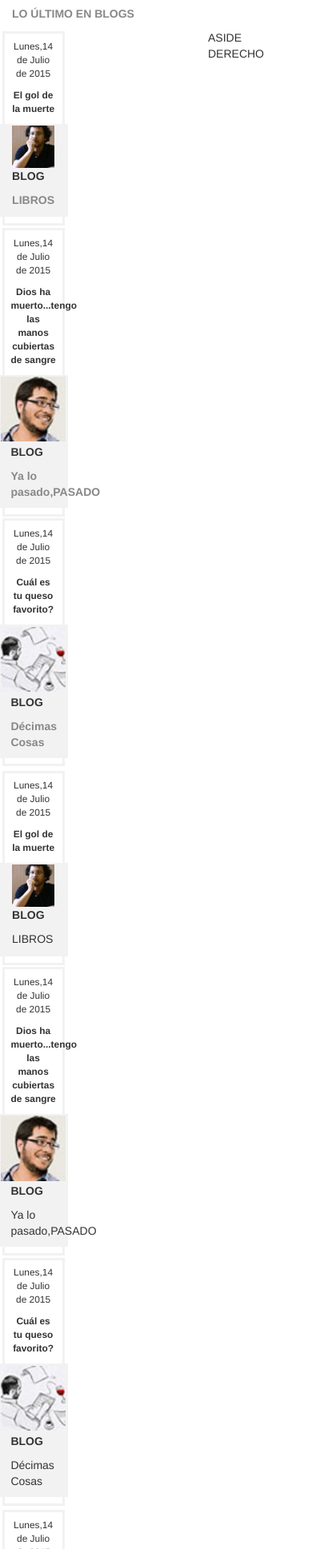
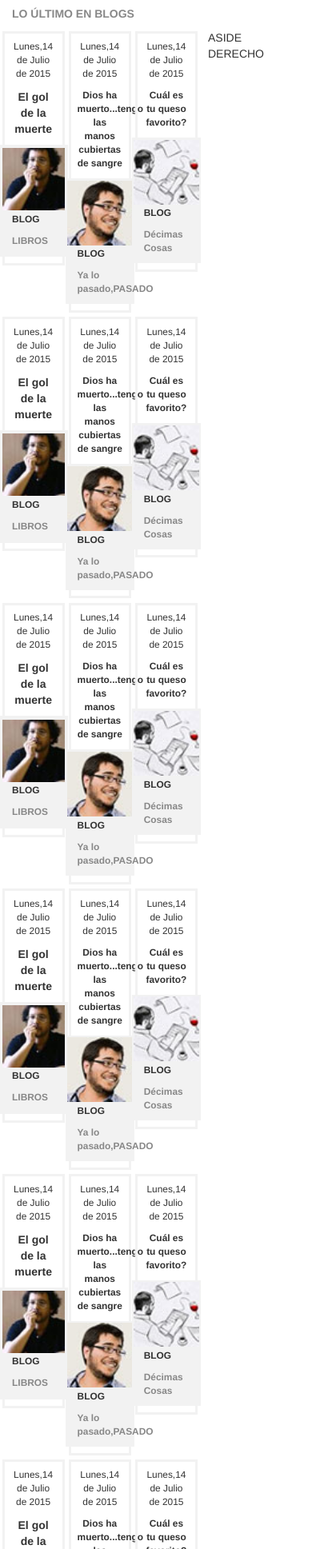
Before and after one commit to IsabelAndreazh/31_EjercicioColaborativo, a plain HTML site: page index.html in a window 390 px wide. Shown: the part 63-2000 px from the top of the page at 80% size. Drawn offline with nearby package versions, Linux system fonts and the light colour scheme.

Commit message:
agregue responsive

```diff
--- a/index.html
+++ b/index.html
@@ -24,20 +24,61 @@
 			<div class="row">
 				<div class="col-lg-8 col-xs-8">
 					<div class="row "><!-- renglon 1 -->
-						<div class="col-lg-4 borde pd-3 cajita-gris">
+						<div class="col-lg-4 col-xs-4 borde pd-3 cajita-gris">
 							<p class="small text-center"> Lunes,14 de Julio de 2015</p>
-							<p class="small text-center"><b>El gol de la muerte</b></p>
+							<p class=" text-center"><b>El gol de la muerte</b></p>
 							<div class="row bg-gray pd-3">
-								<div class="col-lg-4">
+								<div class="col-lg-4 pd-3">
 									<img src="img/blog_avatar_01.jpg">
 								</div>
 								<div class="col-lg-8">
-									<p><b>BLOG</b></p>
-									<p class="gray"><b>LIBROS</b></p>
+									<p class="small"><b>BLOG</b></p>
+									<p class="gray small"><b>LIBROS</b></p>
 								</div>
 							</div>
 						</div>
-						<div class="col-lg-4 borde pd-3  cajita-gris">
+						<div class="col-lg-4 col-xs-4 borde pd-3  cajita-gris">
+							<p class="small text-center"> Lunes,14 de Julio de 2015</p>
+							<p class="small text-center "><b>Dios ha muerto...tengo las manos cubiertas de sangre</b></p>
+							<div class="row bg-gray">
+								<div class="col-lg-4 pd-3">
+									<img class="fotopersona dashed" src="img/blog_avatar_02.jpg">
+								</div>
+								<div class="col-lg-8">
+									<p class="small"> <b>BLOG</b></p>
+									<p class="gray small col-lg-16"><b>Ya lo pasado,PASADO</b></p>
+								</div>
+							</div>
+						</div>
+						<div class="col-lg-4 col-xs-4 borde pd-3 cajita-gris">
+							<p class="small text-center"> Lunes,14 de Julio de 2015</p>
+							<p class="small text-center"><b>Cuál es tu queso favorito?</b></p>
+							<div class="row bg-gray">
+								<div class="col-lg-4 pd-3">
+									<img class="fotopersona dashed" src="img/blog_avatar_03.jpg">
+								</div>
+								<div class="col-lg-8">
+									<p class="small"><b>BLOG</b></p>
+									<p class="gray small"><b>Décimas Cosas</b></p>
+								</div>
+							</div>
+						</div>
+					</div>
+					<div class="row "><!-- renglon 2 -->
+						<div class="col-lg-4 col-xs-4 borde pd-3 cajita-gris">
+							<p class="small text-center"> Lunes,14 de Julio de 2015</p>
+							<p class=" text-center"><b>El gol de la muerte</b></p>
+							<div class="row bg-gray pd-3">
+								<div class="col-lg-4 pd-3">
+									<img src="img/blog_avatar_01.jpg">
+								</div>
+								<div class="col-lg-8">
+									<p class="small"><b>BLOG</b></p>
+									<p class="gray small"><b>LIBROS</b></p>
+								</div>
+							</div>
+						</div>
+						<div class="col-lg-4 col-xs-4  borde pd-3  cajita-gris">
 							<p class="small text-center"> Lunes,14 de Julio de 2015</p>
 							<p class="small text-center"><b>Dios ha muerto...tengo las manos cubiertas de sangre</b></p>
 							<div class="row bg-gray">
@@ -45,12 +86,12 @@
 									<img class="fotopersona dashed" src="img/blog_avatar_02.jpg">
 								</div>
 								<div class="col-lg-8">
-									<p><b>BLOG</b></p>
-									<p class="gray"><b>Ya lo pasado,PASADO</b></p>
+									<p class="small"> <b>BLOG</b></p>
+									<p class="gray small"><b>Ya lo pasado,PASADO</b></p>
 								</div>
 							</div>
 						</div>
-						<div class="col-lg-4 borde pd-3 cajita-gris">
+						<div class="col-lg-4  col-xs-4 borde pd-3 cajita-gris">
 							<p class="small text-center"> Lunes,14 de Julio de 2015</p>
 							<p class="small text-center"><b>Cuál es tu queso favorito?</b></p>
 							<div class="row bg-gray">
@@ -58,27 +99,27 @@
 									<img class="fotopersona dashed" src="img/blog_avatar_03.jpg">
 								</div>
 								<div class="col-lg-8">
-									<p><b>BLOG</b></p>
-									<p class="gray"><b>Décimas Cosas</b></p>
+									<p class="small"><b>BLOG</b></p>
+									<p class="gray small"><b>Décimas Cosas</b></p>
 								</div>
 							</div>
 						</div>
 					</div>
-					<div class="row "><!-- renglon 2 -->
-						<div class="col-lg-4 borde pd-3 cajita-gris">
+					<div class="row "><!-- renglon 3 -->
+						<div class="col-lg-4 col-xs-4 borde pd-3 cajita-gris">
 							<p class="small text-center"> Lunes,14 de Julio de 2015</p>
-							<p class="small text-center"><b>El gol de la muerte</b></p>
+							<p class=" text-center"><b>El gol de la muerte</b></p>
 							<div class="row bg-gray pd-3">
-								<div class="col-lg-4">
+								<div class="col-lg-4 pd-3">
 									<img src="img/blog_avatar_01.jpg">
 								</div>
 								<div class="col-lg-8">
-									<p><b>BLOG</b></p>
-									<p>LIBROS</p>
+									<p class="small"><b>BLOG</b></p>
+									<p class="gray small"><b>LIBROS</b></p>
 								</div>
 							</div>
 						</div>
-						<div class="col-lg-4 borde pd-3  cajita-gris">
+						<div class="col-lg-4 col-xs-4 borde pd-3  cajita-gris">
 							<p class="small text-center"> Lunes,14 de Julio de 2015</p>
 							<p class="small text-center"><b>Dios ha muerto...tengo las manos cubiertas de sangre</b></p>
 							<div class="row bg-gray">
@@ -86,12 +127,12 @@
 									<img class="fotopersona dashed" src="img/blog_avatar_02.jpg">
 								</div>
 								<div class="col-lg-8">
-									<p><b>BLOG</b></p>
-									<p>Ya lo pasado,PASADO</p>
+									<p class="small"> <b>BLOG</b></p>
+									<p class="gray small"><b>Ya lo pasado,PASADO</b></p>
 								</div>
 							</div>
 						</div>
-						<div class="col-lg-4 borde pd-3 cajita-gris">
+						<div class="col-lg-4 col-xs-4 borde pd-3 cajita-gris">
 							<p class="small text-center"> Lunes,14 de Julio de 2015</p>
 							<p class="small text-center"><b>Cuál es tu queso favorito?</b></p>
 							<div class="row bg-gray">
@@ -99,27 +140,27 @@
 									<img class="fotopersona dashed" src="img/blog_avatar_03.jpg">
 								</div>
 								<div class="col-lg-8">
-									<p><b>BLOG</b></p>
-									<p>Décimas Cosas</p>
+									<p class="small"><b>BLOG</b></p>
+									<p class="gray small"><b>Décimas Cosas</b></p>
 								</div>
 							</div>
 						</div>
 					</div>
-					<div class="row "><!-- renglon 3 -->
-						<div class="col-lg-4 borde pd-3 cajita-gris">
+					<div class="row "><!-- renglon 4 -->
+						<div class="col-lg-4 col-xs-4 borde pd-3 cajita-gris">
 							<p class="small text-center"> Lunes,14 de Julio de 2015</p>
-							<p class="small text-center"><b>El gol de la muerte</b></p>
+							<p class=" text-center"><b>El gol de la muerte</b></p>
 							<div class="row bg-gray pd-3">
-								<div class="col-lg-4">
+								<div class="col-lg-4 pd-3">
 									<img src="img/blog_avatar_01.jpg">
 								</div>
 								<div class="col-lg-8">
-									<p><b>BLOG</b></p>
-									<p>LIBROS</p>
+									<p class="small"><b>BLOG</b></p>
+									<p class="gray small"><b>LIBROS</b></p>
 								</div>
 							</div>
 						</div>
-						<div class="col-lg-4 borde pd-3  cajita-gris">
+						<div class="col-lg-4 col-xs-4 borde pd-3  cajita-gris">
 							<p class="small text-center"> Lunes,14 de Julio de 2015</p>
 							<p class="small text-center"><b>Dios ha muerto...tengo las manos cubiertas de sangre</b></p>
 							<div class="row bg-gray">
@@ -127,12 +168,12 @@
 									<img class="fotopersona dashed" src="img/blog_avatar_02.jpg">
 								</div>
 								<div class="col-lg-8">
-									<p><b>BLOG</b></p>
-									<p>Ya lo pasado,PASADO</p>
+									<p class="small"> <b>BLOG</b></p>
+									<p class="gray small"><b>Ya lo pasado,PASADO</b></p>
 								</div>
 							</div>
 						</div>
-						<div class="col-lg-4 borde pd-3 cajita-gris">
+						<div class="col-lg-4 col-xs-4 borde pd-3 cajita-gris">
 							<p class="small text-center"> Lunes,14 de Julio de 2015</p>
 							<p class="small text-center"><b>Cuál es tu queso favorito?</b></p>
 							<div class="row bg-gray">
@@ -140,27 +181,26 @@
 									<img class="fotopersona dashed" src="img/blog_avatar_03.jpg">
 								</div>
 								<div class="col-lg-8">
-									<p><b>BLOG</b></p>
-									<p>Décimas Cosas</p>
+									<p class="small"><b>BLOG</b></p>
+									<p class="gray small"><b>Décimas Cosas</b></p>
 								</div>
 							</div>
 						</div>
-					</div>
-					<div class="row "><!-- renglon 4 -->
-						<div class="col-lg-4 borde pd-3 cajita-gris">
+					</div><div class="row "><!-- renglon 5-->
+						<div class="col-lg-4 col-xs-4 borde pd-3 cajita-gris">
 							<p class="small text-center"> Lunes,14 de Julio de 2015</p>
-							<p class="small text-center"><b>El gol de la muerte</b></p>
+							<p class=" text-center"><b>El gol de la muerte</b></p>
 							<div class="row bg-gray pd-3">
-								<div class="col-lg-4">
+								<div class="col-lg-4 pd-3">
 									<img src="img/blog_avatar_01.jpg">
 								</div>
 								<div class="col-lg-8">
-									<p><b>BLOG</b></p>
-									<p>LIBROS</p>
+									<p class="small"><b>BLOG</b></p>
+									<p class="gray small"><b>LIBROS</b></p>
 								</div>
 							</div>
 						</div>
-						<div class="col-lg-4 borde pd-3  cajita-gris">
+						<div class="col-lg-4 col-xs-4 borde pd-3  cajita-gris">
 							<p class="small text-center"> Lunes,14 de Julio de 2015</p>
 							<p class="small text-center"><b>Dios ha muerto...tengo las manos cubiertas de sangre</b></p>
 							<div class="row bg-gray">
@@ -168,12 +208,12 @@
 									<img class="fotopersona dashed" src="img/blog_avatar_02.jpg">
 								</div>
 								<div class="col-lg-8">
-									<p><b>BLOG</b></p>
-									<p>Ya lo pasado,PASADO</p>
+									<p class="small"> <b>BLOG</b></p>
+									<p class="gray small"><b>Ya lo pasado,PASADO</b></p>
 								</div>
 							</div>
 						</div>
-						<div class="col-lg-4 borde pd-3 cajita-gris">
+						<div class="col-lg-4 col-xs-4 borde pd-3 cajita-gris">
 							<p class="small text-center"> Lunes,14 de Julio de 2015</p>
 							<p class="small text-center"><b>Cuál es tu queso favorito?</b></p>
 							<div class="row bg-gray">
@@ -181,26 +221,27 @@
 									<img class="fotopersona dashed" src="img/blog_avatar_03.jpg">
 								</div>
 								<div class="col-lg-8">
-									<p><b>BLOG</b></p>
-									<p>Décimas Cosas</p>
+									<p class="small"><b>BLOG</b></p>
+									<p class="gray small"><b>Décimas Cosas</b></p>
 								</div>
 							</div>
 						</div>
-					</div><div class="row "><!-- renglon 5-->
-						<div class="col-lg-4 borde pd-3 cajita-gris">
+					</div>
+					<div class="row "><!-- renglon 6 -->
+						<div class="col-lg-4 col-xs-4 borde pd-3 cajita-gris">
 							<p class="small text-center"> Lunes,14 de Julio de 2015</p>
-							<p class="small text-center"><b>El gol de la muerte</b></p>
+							<p class=" text-center"><b>El gol de la muerte</b></p>
 							<div class="row bg-gray pd-3">
-								<div class="col-lg-4">
+								<div class="col-lg-4 pd-3">
 									<img src="img/blog_avatar_01.jpg">
 								</div>
 								<div class="col-lg-8">
-									<p><b>BLOG</b></p>
-									<p>LIBROS</p>
+									<p class="small"><b>BLOG</b></p>
+									<p class="gray small"><b>LIBROS</b></p>
 								</div>
 							</div>
 						</div>
-						<div class="col-lg-4 borde pd-3  cajita-gris">
+						<div class="col-lg-4 col-xs-4 borde pd-3  cajita-gris">
 							<p class="small text-center"> Lunes,14 de Julio de 2015</p>
 							<p class="small text-center"><b>Dios ha muerto...tengo las manos cubiertas de sangre</b></p>
 							<div class="row bg-gray">
@@ -208,12 +249,12 @@
 									<img class="fotopersona dashed" src="img/blog_avatar_02.jpg">
 								</div>
 								<div class="col-lg-8">
-									<p><b>BLOG</b></p>
-									<p>Ya lo pasado,PASADO</p>
+									<p class="small"> <b>BLOG</b></p>
+									<p class="gray small"><b>Ya lo pasado,PASADO</b></p>
 								</div>
 							</div>
 						</div>
-						<div class="col-lg-4 borde pd-3 cajita-gris">
+						<div class="col-lg-4 col-xs-4 borde pd-3 cajita-gris">
 							<p class="small text-center"> Lunes,14 de Julio de 2015</p>
 							<p class="small text-center"><b>Cuál es tu queso favorito?</b></p>
 							<div class="row bg-gray">
@@ -221,27 +262,27 @@
 									<img class="fotopersona dashed" src="img/blog_avatar_03.jpg">
 								</div>
 								<div class="col-lg-8">
-									<p><b>BLOG</b></p>
-									<p>Décimas Cosas</p>
+									<p class="small"><b>BLOG</b></p>
+									<p class="gray small"><b>Décimas Cosas</b></p>
 								</div>
 							</div>
 						</div>
 					</div>
-					<div class="row "><!-- renglon 6 -->
-						<div class="col-lg-4 borde pd-3 cajita-gris">
+					<div class="row "><!-- renglon 7 -->
+						<div class="col-lg-4 col-xs-4 borde pd-3 cajita-gris">
 							<p class="small text-center"> Lunes,14 de Julio de 2015</p>
-							<p class="small text-center"><b>El gol de la muerte</b></p>
+							<p class=" text-center"><b>El gol de la muerte</b></p>
 							<div class="row bg-gray pd-3">
-								<div class="col-lg-4">
+								<div class="col-lg-4 pd-3">
 									<img src="img/blog_avatar_01.jpg">
 								</div>
 								<div class="col-lg-8">
-									<p><b>BLOG</b></p>
-									<p>LIBROS</p>
+									<p class="small"><b>BLOG</b></p>
+									<p class="gray small"><b>LIBROS</b></p>
 								</div>
 							</div>
 						</div>
-						<div class="col-lg-4 borde pd-3  cajita-gris">
+						<div class="col-lg-4 col-xs-4 borde pd-3  cajita-gris">
 							<p class="small text-center"> Lunes,14 de Julio de 2015</p>
 							<p class="small text-center"><b>Dios ha muerto...tengo las manos cubiertas de sangre</b></p>
 							<div class="row bg-gray">
@@ -249,12 +290,12 @@
 									<img class="fotopersona dashed" src="img/blog_avatar_02.jpg">
 								</div>
 								<div class="col-lg-8">
-									<p><b>BLOG</b></p>
-									<p>Ya lo pasado,PASADO</p>
+									<p class="small"> <b>BLOG</b></p>
+									<p class="gray small"><b>Ya lo pasado,PASADO</b></p>
 								</div>
 							</div>
 						</div>
-						<div class="col-lg-4 borde pd-3 cajita-gris">
+						<div class="col-lg-4 col-xs-4 borde pd-3 cajita-gris">
 							<p class="small text-center"> Lunes,14 de Julio de 2015</p>
 							<p class="small text-center"><b>Cuál es tu queso favorito?</b></p>
 							<div class="row bg-gray">
@@ -262,49 +303,8 @@
 									<img class="fotopersona dashed" src="img/blog_avatar_03.jpg">
 								</div>
 								<div class="col-lg-8">
-									<p><b>BLOG</b></p>
-									<p>Décimas Cosas</p>
-								</div>
-							</div>
-						</div>
-					</div>
-					<div class="row "><!-- renglon 7 -->
-						<div class="col-lg-4 borde pd-3 cajita-gris">
-							<p class="small text-center"> Lunes,14 de Julio de 2015</p>
-							<p class="small text-center"><b>El gol de la muerte</b></p>
-							<div class="row bg-gray pd-3">
-								<div class="col-lg-4">
-									<img src="img/blog_avatar_01.jpg">
-								</div>
-								<div class="col-lg-8">
-									<p><b>BLOG</b></p>
-									<p>LIBROS</p>
-								</div>
-							</div>
-						</div>
-						<div class="col-lg-4 borde pd-3  cajita-gris">
-							<p class="small text-center"> Lunes,14 de Julio de 2015</p>
-							<p class="small text-center"><b>Dios ha muerto...tengo las manos cubiertas de sangre</b></p>
-							<div class="row bg-gray">
-								<div class="col-lg-4 pd-3">
-									<img class="fotopersona dashed" src="img/blog_avatar_02.jpg">
-								</div>
-								<div class="col-lg-8">
-									<p><b>BLOG</b></p>
-									<p>Ya lo pasado,PASADO</p>
-								</div>
-							</div>
-						</div>
-						<div class="col-lg-4 borde pd-3 cajita-gris">
-							<p class="small text-center"> Lunes,14 de Julio de 2015</p>
-							<p class="small text-center"><b>Cuál es tu queso favorito?</b></p>
-							<div class="row bg-gray">
-								<div class="col-lg-4 pd-3">
-									<img class="fotopersona dashed" src="img/blog_avatar_03.jpg">
-								</div>
-								<div class="col-lg-8">
-									<p><b>BLOG</b></p>
-									<p>Décimas Cosas</p>
+									<p class="small"><b>BLOG</b></p>
+									<p class="gray small"><b>Décimas Cosas</b></p>
 								</div>
 							</div>
 						</div>
@@ -323,7 +323,9 @@
 			</div>
 		</div><!-- cierra container-fluid -->
 	</section>
+	<footer>
 
+	</footer>
 	<!--BOOTSTRAP-->
 	<script src="http://code.jquery.com/jquery.js"></script>
 	<script src="js/bootstrap.min.js"></script>
```
